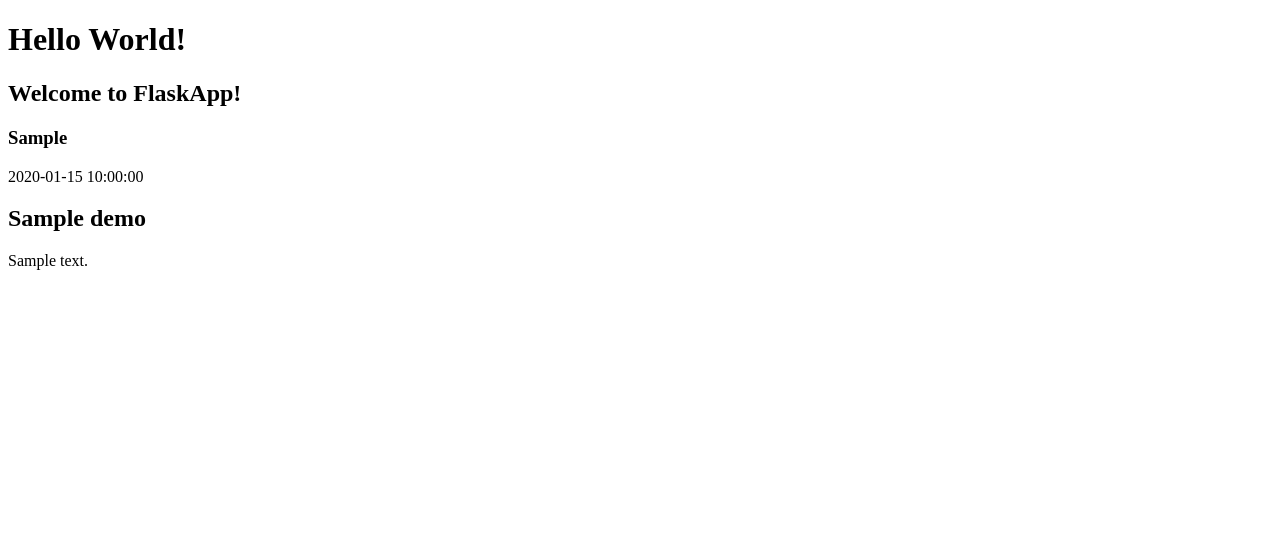
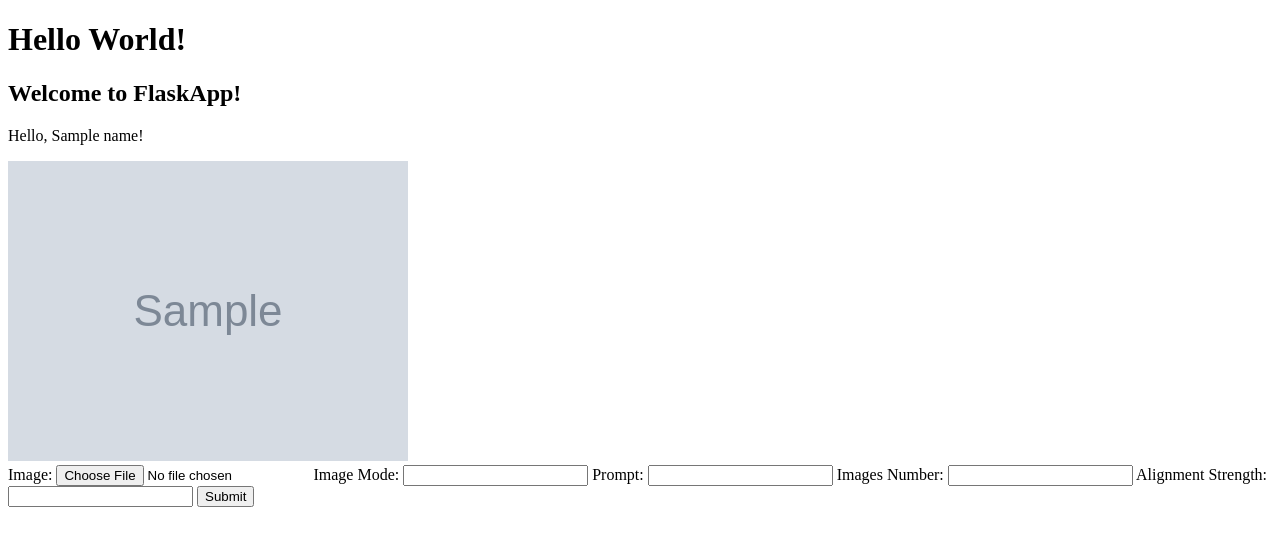
Before and after one commit to newbee1905/swin_hackathon_2023, a Flask app: template backend/templates/index.html in a window 1280 px wide. Shown: the top 546 px of the page. Run offline with Flask 3, Linux system fonts and the light colour scheme; the template is opened without the code that fills it: most values are stand-ins (such as "Sample title", 1, 10 or a date in 2020); grey boxes marked "Sample" are stand-in pictures.

Commit message:
feat: sending image as file instead of base64

```diff
--- a/backend/app.py
+++ b/backend/app.py
@@ -1,7 +1,7 @@
 import firebase_admin
 from firebase_admin import credentials
 from firebase_admin import db
-from flask import Flask, request, redirect, jsonify
+from flask import Flask, request, redirect, jsonify, render_template
 from flask_firebase import FirebaseAuth
 from flask_login import LoginManager, UserMixin, login_user, logout_user, login_required, current_user
 import base64
@@ -68,53 +68,48 @@ def authentication_required():
 @app.route("/")
 @login_required
 def index():
-    return f"<p>Hello, {current_user.name}!</p><img src='{current_user.photo_url}' />"
+    return render_template('index.html', name=current_user.name, photo_url=current_user.photo_url)
 
 
 @app.route("/run", methods=['POST'])
 @login_required
 def run() -> str:
-    if request.get_json() is not None:
-        data = request.get_json()
+    data = request.form
 
-        err = ""
+    err = ""
 
-        image_arr = np.array([])
+    image_arr = np.array([])
 
-        image = data.get('image')
-        if image is None:
-            err += "Image is missing\n"
-        else:
-            base64_string = image.split(',')[1]
-            image_bytes = base64.b64decode(base64_string)
-            _image = Image.open(io.BytesIO(image_bytes))
-            image_arr = np.array(_image)
+    image = request.files.get('image')
+    if image is None:
+        err += "Image is missing\n"
+    else:
+        image_stream = Image.open(image.stream)
+        image_arr = np.array(image_stream)
 
-        image_mode = data.get('image_mode')
-        if image_mode is None:
-            err += "Image Mode is missing\n"
+    image_mode = data.get('image_mode')
+    if image_mode is None:
+        err += "Image Mode is missing\n"
 
-        prompt = data.get('prompt')
-        if prompt is None:
-            prompt = ""
+    prompt = data.get('prompt')
+    if prompt is None:
+        prompt = ""
 
-        images_number = data.get('images_number')
-        if images_number is None:
-            err += "Images Number is missing\n"
+    images_number = data.get('images_number')
+    if images_number is None:
+        err += "Images Number is missing\n"
 
-        alignment_strength = data.get('alignment_strength')
-        if alignment_strength is None:
-            err += "Alignment Strength is missing\n"
+    alignment_strength = data.get('alignment_strength')
+    if alignment_strength is None:
+        err += "Alignment Strength is missing\n"
 
-        tile_refinement = data.get('tile_refinement')
-        if tile_refinement is None:
-            tile_refinement = False
+    tile_refinement = data.get('tile_refinement')
+    if tile_refinement is None:
+        tile_refinement = False
 
-        print (image_arr, image_mode, prompt, images_number, alignment_strength, tile_refinement)
+    print(image_arr, image_mode, prompt, images_number, alignment_strength, tile_refinement)
 
-        if len(err) == 0:
-            return jsonify({'test': 'hello'}), 200
-        else:
-            return jsonify({'err': err}), 400
+    if len(err) == 0:
+        return jsonify({'test': 'hello'}), 200
     else:
-        return jsonify({'err': 'please send request as json'})
+        return jsonify({'err': err}), 400
--- a/backend/templates/index.html
+++ b/backend/templates/index.html
@@ -7,13 +7,20 @@
 <body>
     <h1>Hello World!</h1>
     <h2>Welcome to FlaskApp!</h2>
-    <h3>{{ utc_dt }}</h3>
-    {% for d in demo %}
-    <div class='demo'>
-        <p>{{ d['created'] }}</p>
-        <h2>{{ d['title'] }}</h2>
-        <p>{{ d['content'] }}</p>
-    </div>
-    {% endfor %}
+    <p>Hello, {{name}}!</p>
+    <img src='{{photo_url}}' />
+    <form action="{{ url_for("run") }}" method="post" enctype="multipart/form-data">
+        <label for="image">Image:</label>
+        <input required type="file" accept='image/*' id="image" name="image" />
+        <label for="image_mode">Image Mode:</label>
+        <input required type="text" id="image_mode" name="image_mode">
+        <label for="prompt">Prompt:</label>
+        <input required type="text" id="prompt" name="prompt">
+        <label for="images_number">Images Number:</label>
+        <input required type="number" id="images_number" name="images_number">
+        <label for="alignment_strength">Alignment Strength:</label>
+        <input required type="number" step="0.01" id="alignment_strength" name="alignment_strength">
+        <button>Submit</button>
+    </form>
 </body>
 </html>
```
